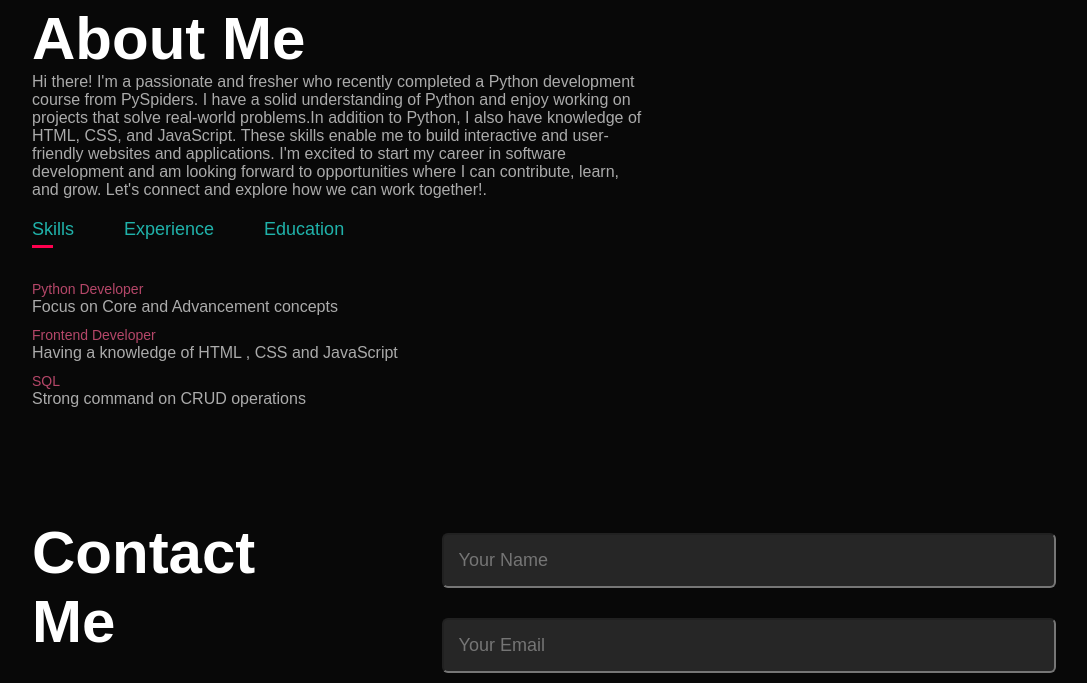
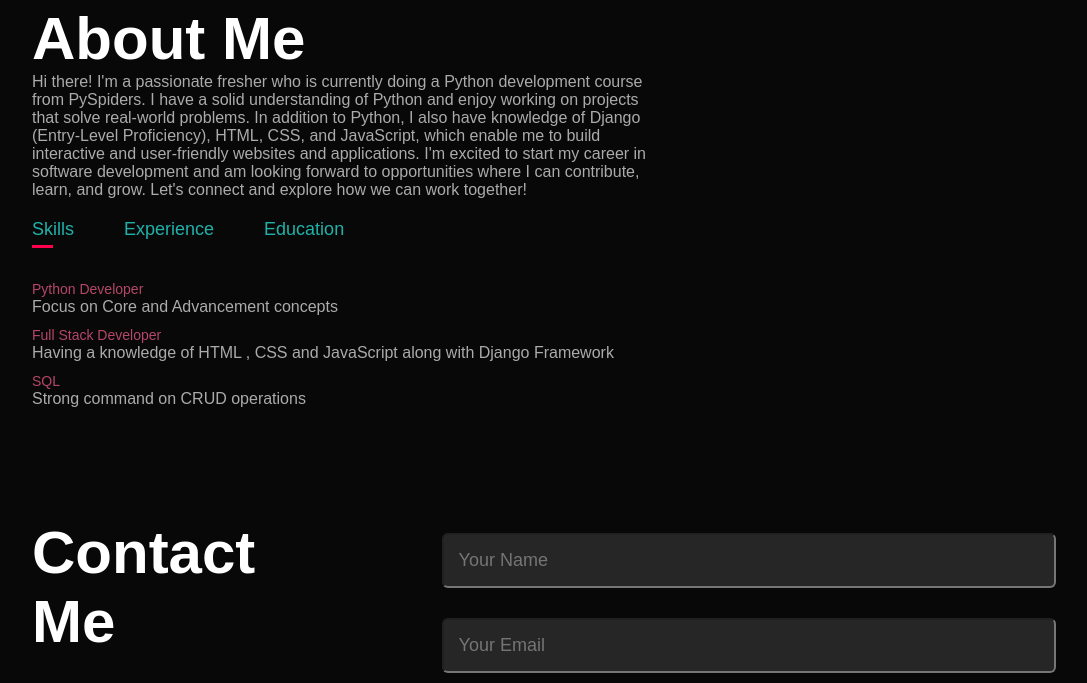
Before and after one commit to Deepaksharmacyber/my_Portfolio, a plain HTML site: page index.html in a window 1280 px wide. Shown: the part 1390-2073 px from the top of the page, without its empty margins (96-1183 px from the left). Drawn offline with Linux system fonts and the light colour scheme.

Commit message:
resume_updated_and_about_section

```diff
--- a/index.html
+++ b/index.html
@@ -41,7 +41,7 @@
 
                 <div class="about-col-2">
                     <h1 class="sub-title">About Me</h1>
-                    <p class="paragraph">Hi there! I'm a passionate and fresher who recently completed a Python development course from PySpiders. I have a solid understanding of Python and enjoy working on projects that solve real-world problems.In addition to Python, I also have knowledge of HTML, CSS, and JavaScript. These skills enable me to build interactive and user-friendly websites and applications. I'm excited to start my career in software development and am looking forward to opportunities where I can contribute, learn, and grow. Let's connect and explore how we can work together!.</p>
+                    <p class="paragraph">Hi there! I'm a passionate fresher who is currently doing a Python development course from PySpiders. I have a solid understanding of Python and enjoy working on projects that solve real-world problems. In addition to Python, I also have knowledge of Django (Entry-Level Proficiency), HTML, CSS, and JavaScript, which enable me to build interactive and user-friendly websites and applications. I'm excited to start my career in software development and am looking forward to opportunities where I can contribute, learn, and grow. Let's connect and explore how we can work together!</p>
 
                     <div class="tab-titles">
                         <p class="tab-links active-link" onclick="opentab('skills')">Skills</p>
@@ -52,14 +52,14 @@
                     <div class="tab-contents active-tab" id="skills">
                         <ul>
                             <li><span>Python Developer</span><br>Focus on Core and Advancement concepts</li>
-                            <li><span>Frontend Developer</span><br>Having a knowledge of HTML , CSS and JavaScript</li>
+                            <li><span>Full Stack Developer</span><br>Having a knowledge of HTML , CSS and JavaScript along with Django Framework</li>
                             <li><span>SQL</span><br>Strong command on CRUD operations</li>
                         </ul>
                     </div>
 
                     <div class="tab-contents" id="experience">
                         <ul>
-                            <li><span>Python Developer</span><br>completed 6 months training at PySpiders</li>
+                            <li><span>Python Developer</span><br>currently doing training at PySpiders</li>
                         </ul>
                     </div>
 
```
Also changed, not shown: 1 other file.
